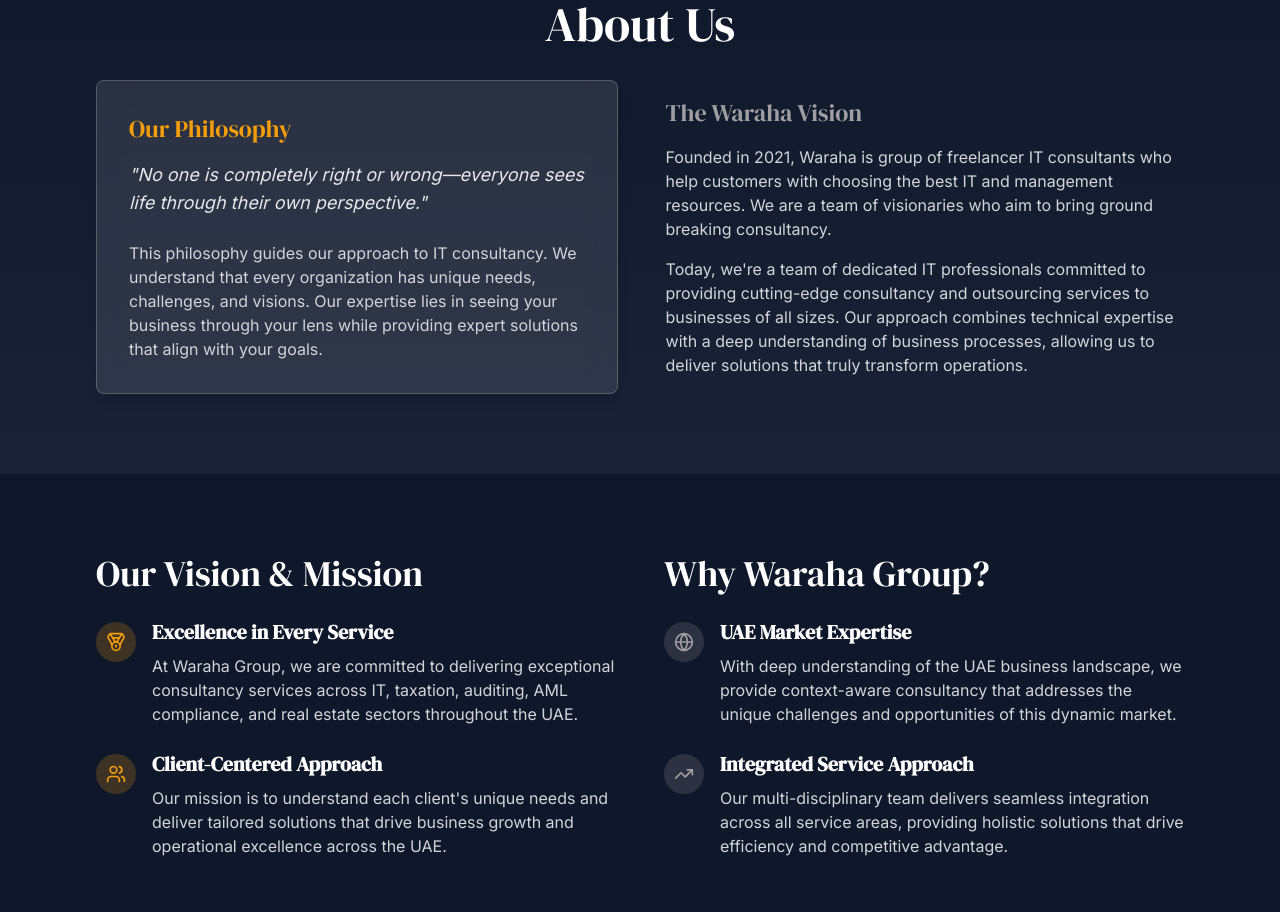
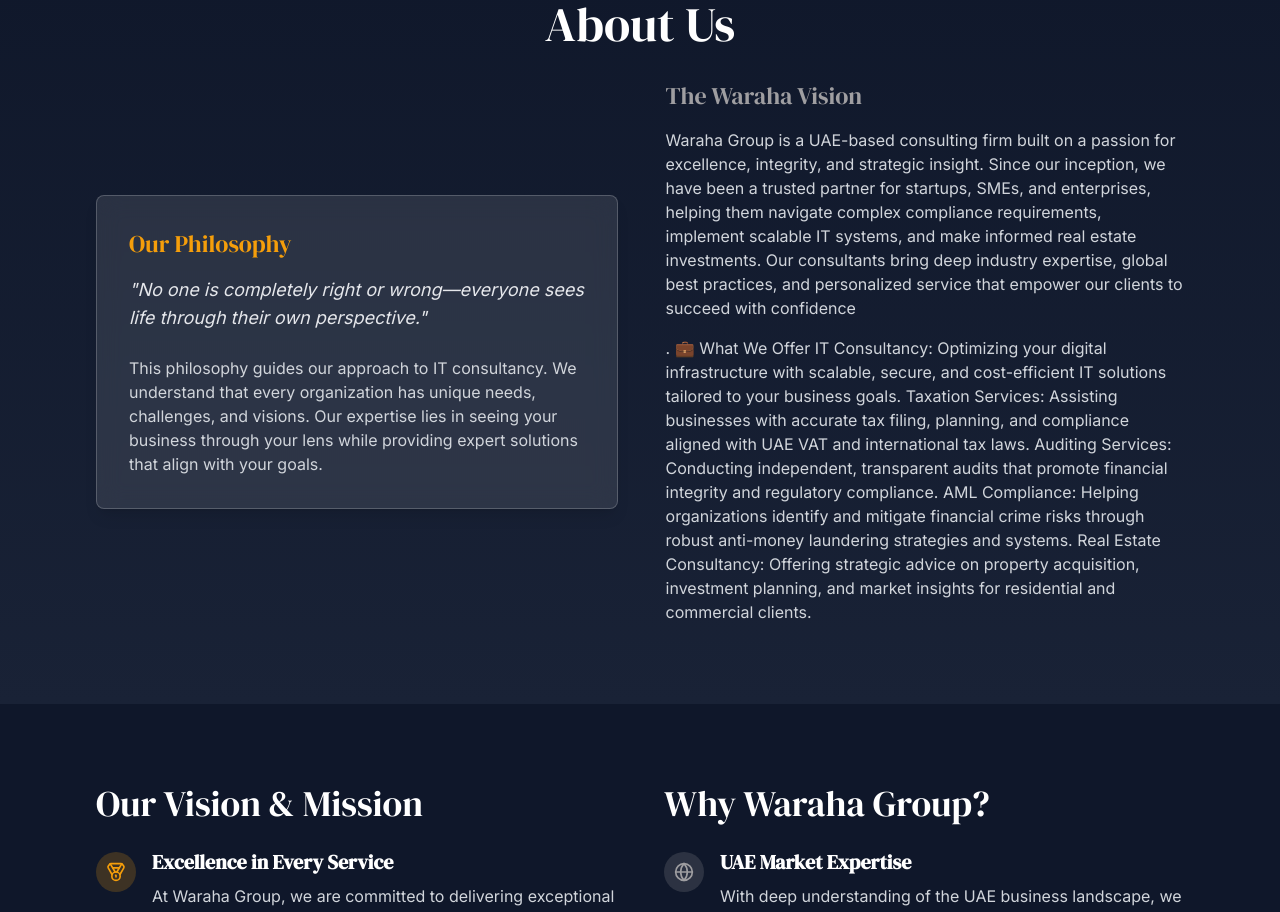
Before and after one commit to MeditoMagnus/waraha-digital-frontier, a React (Vite) app: page / in a window 1280 px wide. Shown: the part 880-1792 px from the top of the page. Built offline with nearby package versions, Linux system fonts and the light colour scheme.

Commit message:
Update AboutSection.tsx

```diff
--- a/src/components/AboutSection.tsx
+++ b/src/components/AboutSection.tsx
@@ -54,15 +54,23 @@ const AboutSection: React.FC = () => {
           >
             <h3 className="text-2xl font-serif text-waraha-silver mb-4">The Waraha Vision</h3>
             <p className="mb-4 text-gray-300">
-              Founded in 2021, Waraha is group of freelancer IT consultants who help customers with choosing
-              the best IT and management resources. We are a team of visionaries who aim to bring ground
-              breaking consultancy.
+             Waraha Group is a UAE-based consulting firm built on a passion for excellence, integrity, and strategic insight. Since our inception, we have been a trusted partner for startups, SMEs, and enterprises, helping them navigate complex compliance requirements, implement scalable IT systems, and make informed real estate investments.
+
+Our consultants bring deep industry expertise, global best practices, and personalized service that empower our clients to succeed with confidence
             </p>
             <p className="text-gray-300">
-              Today, we're a team of dedicated IT professionals committed to providing
-              cutting-edge consultancy and outsourcing services to businesses of all sizes.
-              Our approach combines technical expertise with a deep understanding of business
-              processes, allowing us to deliver solutions that truly transform operations.
+.
+
+💼 What We Offer
+IT Consultancy: Optimizing your digital infrastructure with scalable, secure, and cost-efficient IT solutions tailored to your business goals.
+
+Taxation Services: Assisting businesses with accurate tax filing, planning, and compliance aligned with UAE VAT and international tax laws.
+
+Auditing Services: Conducting independent, transparent audits that promote financial integrity and regulatory compliance.
+
+AML Compliance: Helping organizations identify and mitigate financial crime risks through robust anti-money laundering strategies and systems.
+
+Real Estate Consultancy: Offering strategic advice on property acquisition, investment planning, and market insights for residential and commercial clients.
             </p>
           </div>
         </div>
```
